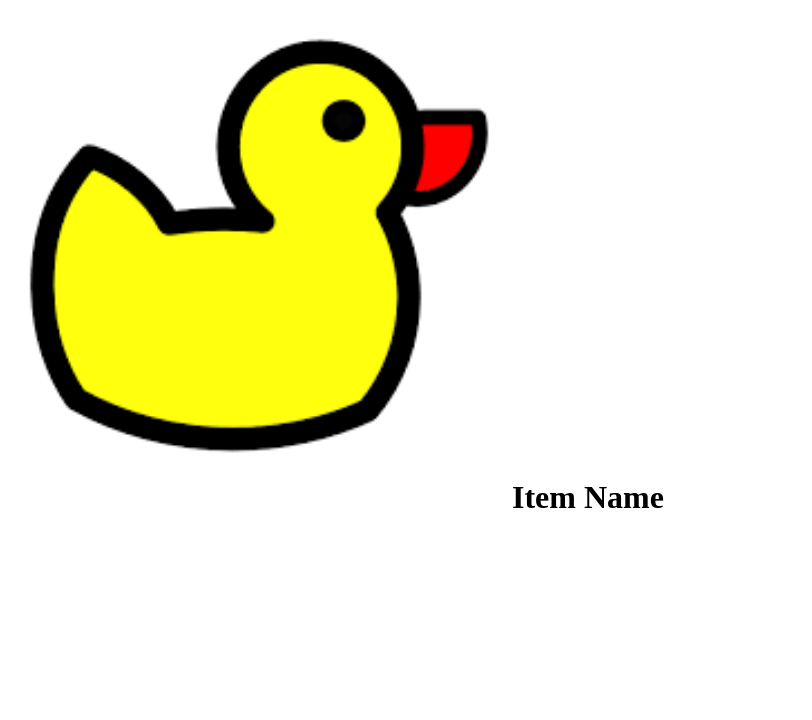
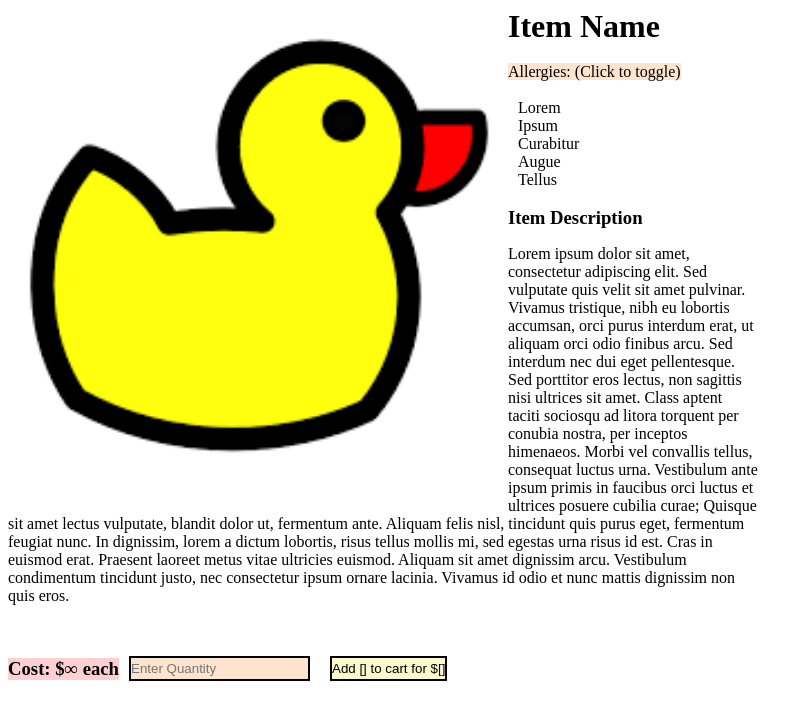
Before and after one commit to MM4096/L2DGT, a plain HTML site: page viewItem.html in a window 1280 px wide. Shown: the whole page, without its empty margins (0-812 px from the left). Drawn offline with nearby package versions, Linux system fonts and the light colour scheme.

Commit message:
Finished the skeleton

```diff
--- a/script/fillIn.js
+++ b/script/fillIn.js
@@ -0,0 +1,7 @@
+//insert script for filling in here
+
+
+
+$("p").first().on("click", function() {
+    $("ul").first().slideToggle();
+})
--- a/style.css
+++ b/style.css
@@ -50,7 +50,44 @@
 .itemViewBody img {
     width: 500px;
     height: 500px;
+    float: left;
 }
 .itemViewBody > * {
-    display: inline-block;
+    display: inline;
 }
+.itemViewBody ul {
+    text-indent: 10px;
+    list-style-type: none;
+}
+.itemViewBody p {
+    width: 750px;
+    word-wrap: break-word;
+}
+.cost {
+    background-color: #ffcfd2;
+    width: fit-content;
+}
+.orderItem {
+    display: flex;
+}
+.orderItem > * {
+    display: inline;
+    height: inherit;
+    padding: 0px;
+}
+.orderItem input {
+    margin: 17px 10px;
+    background-color: #fde4cf;
+    border: 2px solid #000000;
+}
+.orderItem button {
+    margin: 17px 10px;
+    background-color: #fbf8cc;
+    border: 2px solid #000000;
+}
+.orderItem button:active {
+    background-color: #dbd8bc;
+}
+#slideToggle {
+    background-color: #fde4cf;
+}
--- a/viewItem.html
+++ b/viewItem.html
@@ -9,7 +9,32 @@
         <div class="itemViewBody">
             <img src="images/replacementImage.png">
             <h1>Item Name</h1>
+            <br>
+            <br>
+            <p id="slideToggle">Allergies: (Click to toggle)</p>
+            <br>
+            <ul>
+                <li>Lorem</li>
+                <li>Ipsum</li>
+                <li>Curabitur</li>
+                <li>Augue</li>
+                <li>Tellus</li>
+            </ul>
+            <br>
+            <h3>Item Description</h3>
+            <br>
+            <div class="description">
+            <p>Lorem ipsum dolor sit amet, consectetur adipiscing elit. Sed vulputate quis velit sit amet pulvinar. Vivamus tristique, nibh eu lobortis accumsan, orci purus interdum erat, ut aliquam orci odio finibus arcu. Sed interdum nec dui eget pellentesque. Sed porttitor eros lectus, non sagittis nisi ultrices sit amet. Class aptent taciti sociosqu ad litora torquent per conubia nostra, per inceptos himenaeos. Morbi vel convallis tellus, consequat luctus urna. Vestibulum ante ipsum primis in faucibus orci luctus et ultrices posuere cubilia curae; Quisque sit amet lectus vulputate, blandit dolor ut, fermentum ante. Aliquam felis nisl, tincidunt quis purus eget, fermentum feugiat nunc. In dignissim, lorem a dictum lobortis, risus tellus mollis mi, sed egestas urna risus id est. Cras in euismod erat. Praesent laoreet metus vitae ultricies euismod. Aliquam sit amet dignissim arcu. Vestibulum condimentum tincidunt justo, nec consectetur ipsum ornare lacinia. Vivamus id odio et nunc mattis dignissim non quis eros.
+            </p>
+            </div>
         </div>
+        <br>
+        <div class="orderItem">
+            <h3 class="cost">Cost: $&#8734; each</h3>
+            <input id="addTotal" type="number" autocomplete="off" placeholder="Enter Quantity">
+            <button onclick="addToCart()">Add [] to cart for $[]</button>
+        </div>
+
         <script src="script/script.js"></script>
         <script src="script/fillIn.js"></script>
     </body>
```
